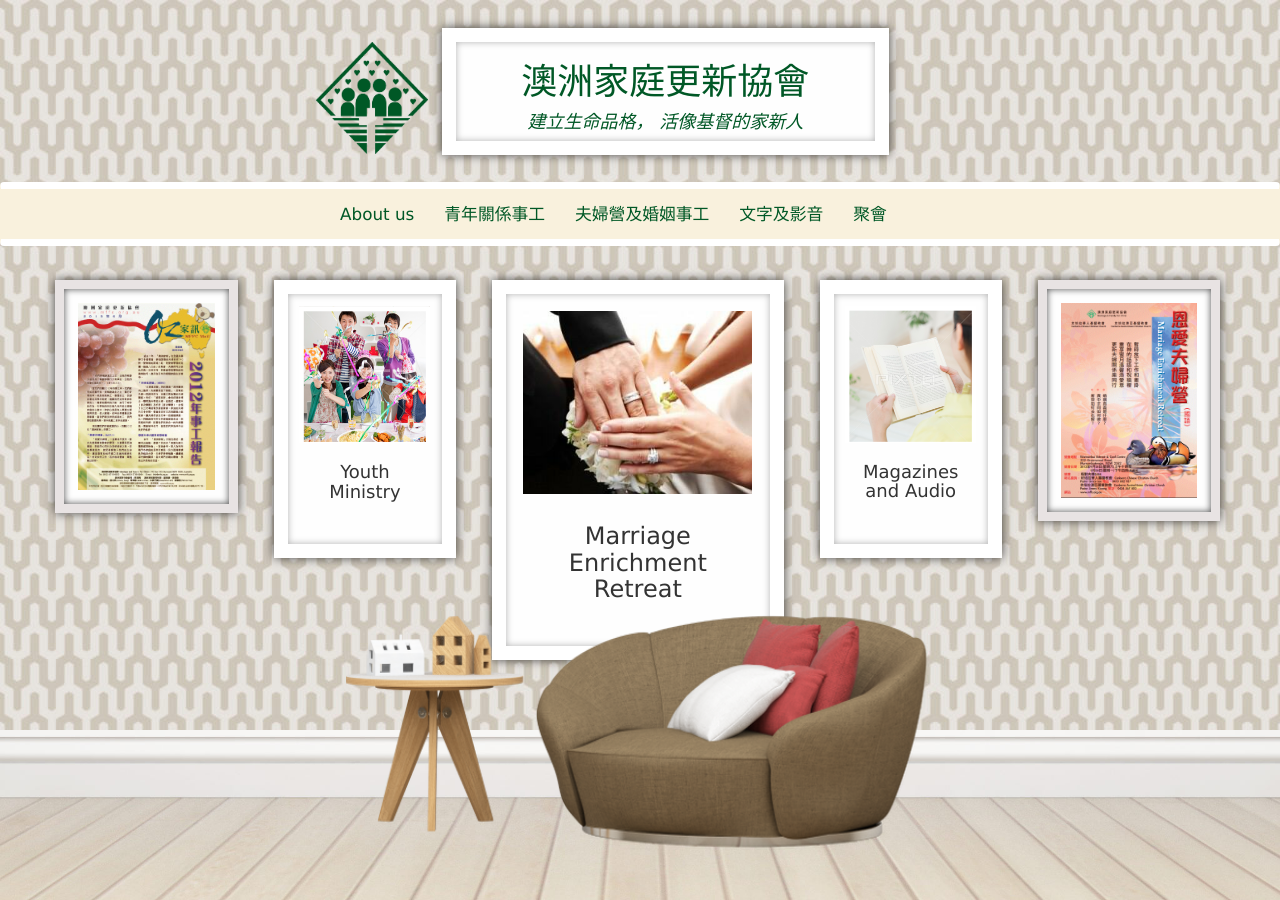
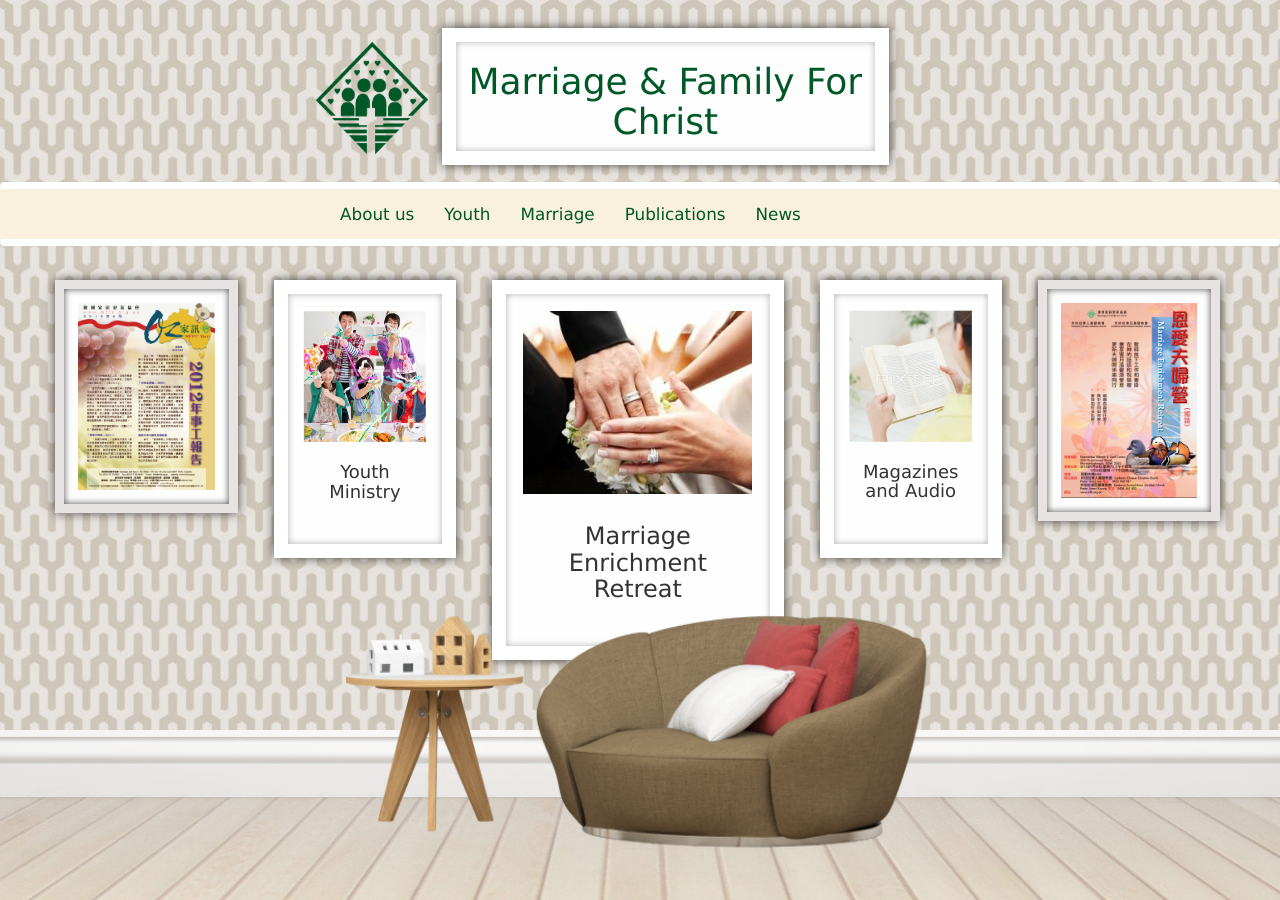
Before and after one commit to mffc/mffc, a Jekyll site: the page built from en/index.html, in a window 1280 px wide. Built offline with Jekyll 4.4.1, drawn with Linux system fonts in a browser that asks for light colours; nearby versions of some CDN libraries; Markdown is read by kramdown in place of the engine named in the settings.

Commit message:
use config.yml for translations for the time being

```diff
--- a/_config.yml
+++ b/_config.yml
@@ -6,3 +6,25 @@ permalink: /:categories/:title/
 
 # github settings
 baseurl: /mffc
+
+translations:
+  en:
+    logo:
+      name: "Marriage & Family For Christ"
+      slogan: ""
+    header:
+      about: 'About us'
+      youth: "Youth"
+      mer: "Marriage"
+      mag: "Publications"
+      news: "News"
+  zh-hk:
+    logo:
+      name: " 澳洲家庭更新協會"
+      slogan: "建立生命品格， 活像基督的家新人"
+    header:
+      about: "關於家新"
+      youth: "青年關係事工"
+      mer: "夫婦營及婚姻事工"
+      mag: "文字及影音"
+      news: "聚會"
--- a/_includes/headernav
+++ b/_includes/headernav
@@ -1,4 +1,4 @@
-{% assign t = site.data.translations %}
+{% assign t = site.translations %}
 <header class="navbar menu">
   <div class="navbar-header">
     <button class="navbar-toggle pull-left" type="button" data-toggle="collapse" data-target=".bs-navbar-collapse">
@@ -11,7 +11,7 @@
   <nav class="collapse navbar-collapse bs-navbar-collapse">
     <ul class="nav navbar-nav">
       <li class="dropdown">
-      <a id="nav1" href="#" data-toggle="dropdown" >{{ t.[page.lang].header.about }}</span>
+      <a id="nav1" href="#" data-toggle="dropdown" >{{ t.[page.lang].header.about }}</a>
       <ul class="dropdown-menu" aria-labelledby="nav1">
         {% for post in site.categories.about %}
           {% if post.lang == page.lang %}
@@ -21,7 +21,7 @@
       </ul>
       </li>
       <li class="dropdown">
-      <a id="nav4" href="#" data-toggle="dropdown">青年關係事工</a>
+      <a id="nav4" href="#" data-toggle="dropdown">{{ t.[page.lang].header.youth }}</a>
       <ul class="dropdown-menu" aria-labelledby="nav4">
         {% for post in site.categories.youth %}
           {% if post.lang == page.lang %}
@@ -31,7 +31,7 @@
       </ul>
       </li>
      <li class="dropdown">
-      <a id="nav3" href="#" data-toggle="dropdown">夫婦營及婚姻事工</a>
+      <a id="nav3" href="#" data-toggle="dropdown">{{ t.[page.lang].header.mer }}</a>
       <ul class="dropdown-menu" aria-labelledby="nav3">
         {% for post in site.categories.mer %}
           {% if post.lang == page.lang %}
@@ -41,7 +41,7 @@
       </ul>
       </li>
       <li class="dropdown">
-      <a id="nav5" href="#" data-toggle="dropdown">文字及影音</a>
+      <a id="nav5" href="#" data-toggle="dropdown">{{ t.[page.lang].header.mag }}</a>
       <ul class="dropdown-menu" aria-labelledby="nav5">
         {% for post in site.categories.mag %}
           {% if post.lang == page.lang %}
@@ -51,7 +51,7 @@
       </ul>
       </li>
       <li class="dropdown">
-      <a id="nav2" href="#" data-toggle="dropdown">聚會</a>
+      <a id="nav2" href="#" data-toggle="dropdown">{{ t.[page.lang].header.news }}</a>
       <ul class="dropdown-menu" aria-labelledby="nav2">
         <li><a href="MER.html" class="title">最新聚會</a></li>
         <li><a href="MER.html" class="title">公開聚會</a></li>
--- a/_layouts/default.html
+++ b/_layouts/default.html
@@ -1,3 +1,4 @@
+{% assign t = site.translations %}
 <!DOCTYPE html>
 <html>
 <head>
@@ -15,7 +16,7 @@
   <div class="col-xs-12 col-sm-12 col-md-8 col-md-offset-3 warning">
     <a href="{{site.baseurl}}">
       <div class="row">
-        <div class="col-xs-2 col-sm-2 col-md-3 logo"></div><div class="col-sm-8 col-xs-7 col-md-6 text-center white_frame"><h1> 澳洲家庭更新協會</h1><h4><i>建立生命品格， 活像基督的家新人</i><h4></div>
+        <div class="col-xs-2 col-sm-2 col-md-3 logo"></div><div class="col-sm-8 col-xs-7 col-md-6 text-center white_frame"><h1>{{ t.[page.lang].logo.name }}</h1><h4><i>{{ t.[page.lang].logo.slogan }}</i><h4></div>
           </div>
         </a>
       </div>
--- a/index.html
+++ b/index.html
@@ -1,6 +1,6 @@
 ---
 layout: default
-lang:
+lang: zh-hk
 title: 澳洲家庭更新協會
 ---
 
```
